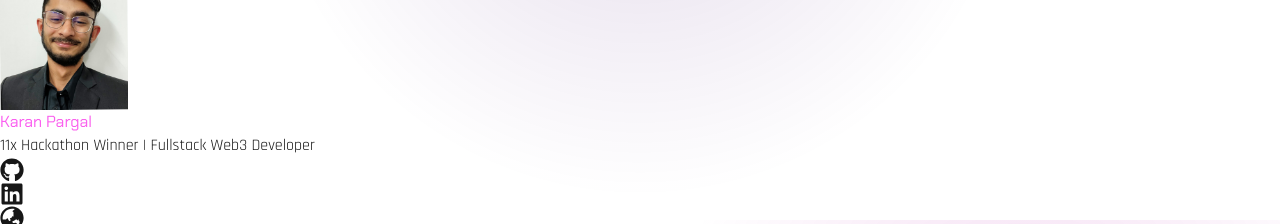
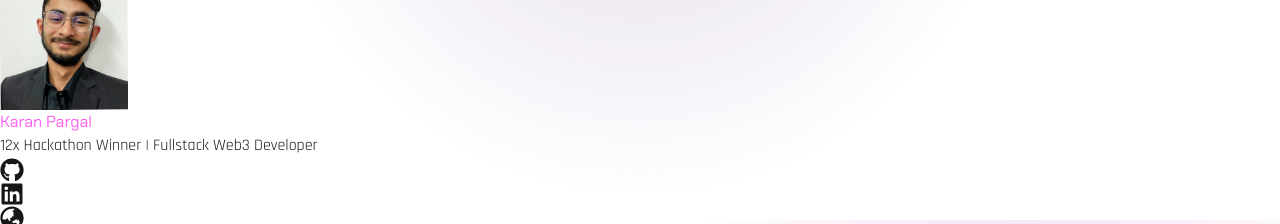
Before and after one commit to GamyingOnline/gamying.online, a Next.js app: page /people in a window 1280 px wide. Shown: the part 1380-1604 px from the top of the page. Built offline with nearby package versions, Linux system fonts and the light colour scheme.

Commit message:
chore: Update description

```diff
--- a/src/pages/people.tsx
+++ b/src/pages/people.tsx
@@ -46,7 +46,7 @@ const People = () => {
     },
     {
       name: "Karan Pargal",
-      role: "11x Hackathon Winner | Fullstack Web3 Developer",
+      role: "12x Hackathon Winner | Fullstack Web3 Developer",
       image: "/devs/karan.jpeg",
       github: "https://github.com/karanpargal",
       linkedin: "https://linkedin.com/in/karan-pargal",
```
